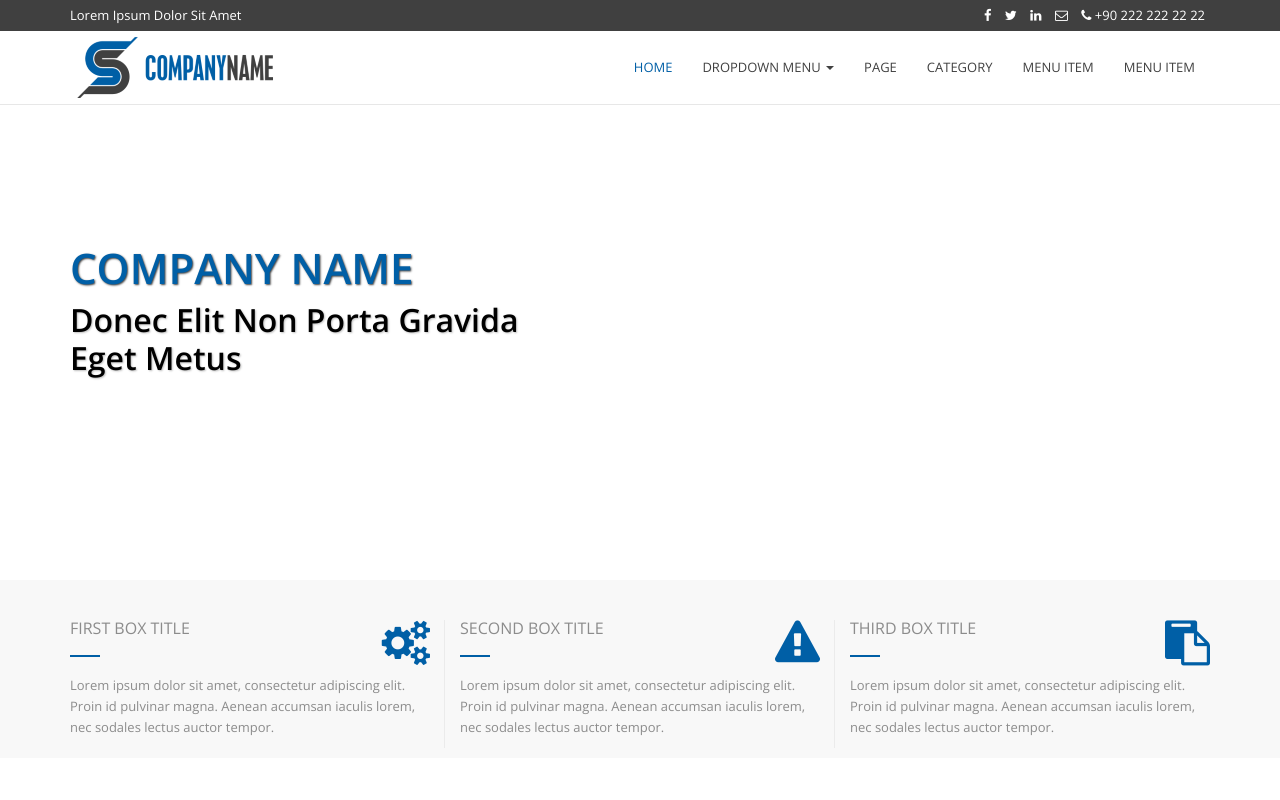
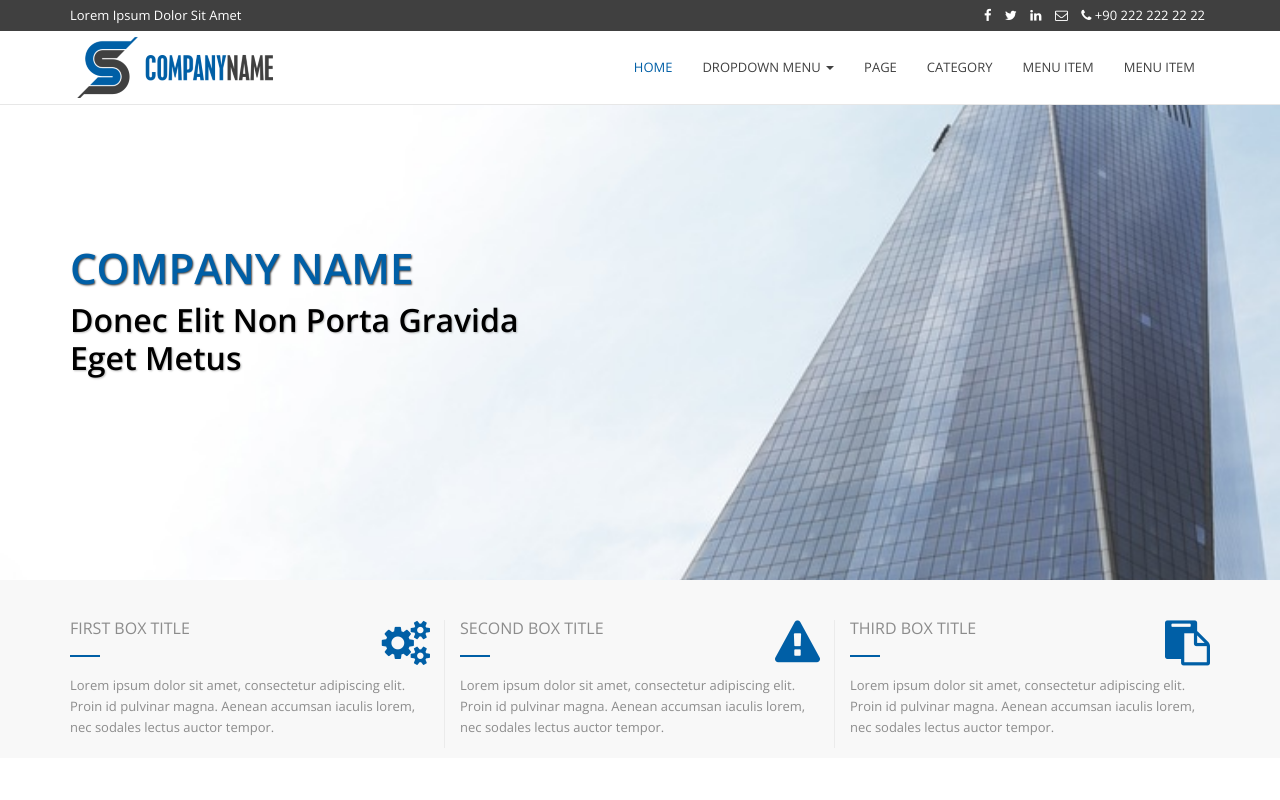
Before and after one commit to ChPrakash100/ChPrakash100.github.io, a plain HTML site: page index.html in a window 1280 px wide. Shown: the top 800 px of the page. Drawn offline with nearby package versions, Linux system fonts and the light colour scheme.

Commit message:
changed styles.css
changed styles.css

```diff
--- a/style.css
+++ b/style.css
@@ -49,12 +49,7 @@ a.none:hover {text-decoration: none;}
 @media screen and (max-width: 992px) {.navbar-toggle {display: block;}.navbar-collapse.collapse {display: none !important;}.main-navbar-nav.navbar-nav,.main-navbar-nav.navbar-nav > li {float: none !important;}.navbar-collapse.collapse.in {display: block !important;overflow-y: auto !important;}}
 
 /* Hero */
-.hero_area {background-position: center center;background-repeat: no-repeat;background-size: cover;height: 475px;padding: 0;
-border-image: url(img/hero.jpg) 30 round
-
-}
-
-
+.hero_area {background-image: url(img/hero.jpg);background-position: center center;background-repeat: no-repeat;background-size: cover;height: 475px;padding: 0;}
 .hero_content {padding: 120px 0;}
 .hero_content h1 {text-shadow: 1px 1px 2px rgba(0,0,0,0.75);color: #005FA6;font-weight: 700;font-size: 42px;}
 .hero_content h2 {text-shadow: 1px 1px 2px rgba(0,0,0,0.25);color: #000;font-weight: 700;font-size: 32px;margin-top: 0;width: 45%;line-height: 38px;}
```
